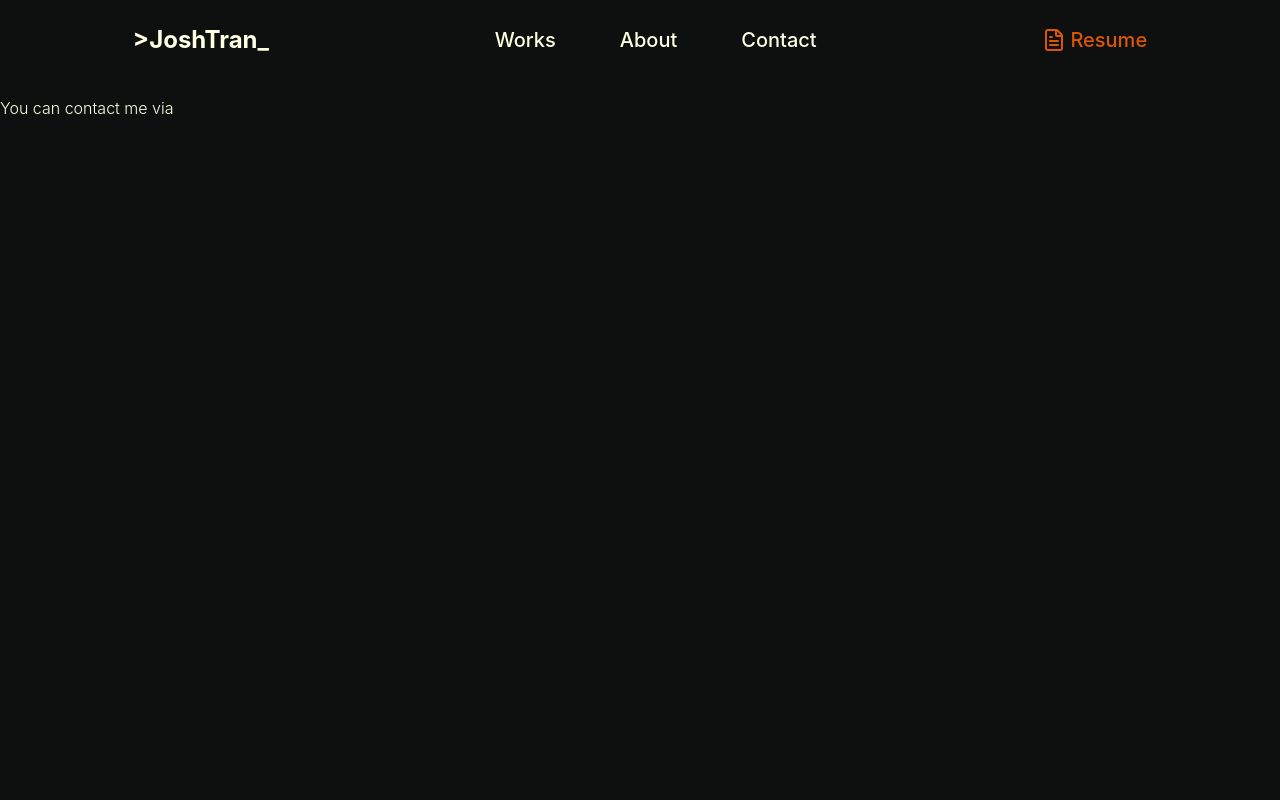
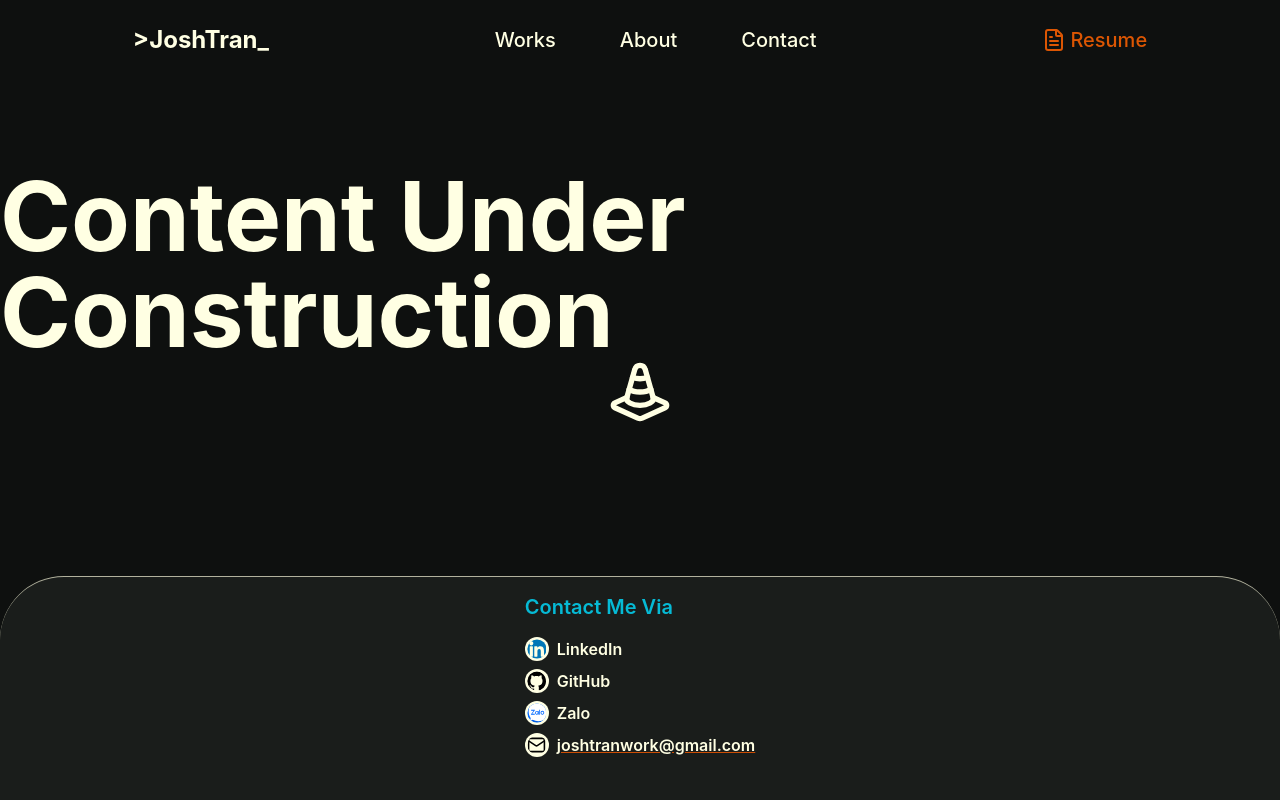
Before and after one commit to shisata/portfolio, a React (Vite) app: page /contact in a window 1280 px wide. Shown: the top 800 px of the page. Built offline with nearby package versions, Linux system fonts and the light colour scheme.

Commit message:
added under construction sections

```diff
--- a/src/App.jsx
+++ b/src/App.jsx
@@ -20,7 +20,7 @@ function App() {
   return (
     <>
     {/* <div id="site-container" className="min-h-screen overflow-x-hidden"> */}
-    <div id="site-container" className={`overflow-x-hidden pt-body-padding-top`}>
+    <div id="site-container" className={`overflow-x-hidden pt-body-padding-top relative`}>
       <Navbar/>
       <Routes>
         <Route index element={<Home/>}/>
--- /dev/null
+++ b/src/components/UnderConstruction.jsx
@@ -0,0 +1,10 @@
+import { TrafficCone } from 'lucide-react';
+
+export const UnderConstruction = () => {
+    return (
+        <div name="construction-container" className="w-full h-full flex place-content-center justify-center text-text-default flex-wrap ">
+          <h1 className="text-5xl md:text-8xl font-bold">Content Under Construction</h1>
+          <TrafficCone size={`4rem`} className=""/>
+        </div>
+    )
+}
--- a/src/layout/Navbar.jsx
+++ b/src/layout/Navbar.jsx
@@ -7,7 +7,7 @@ import { FileText, Menu, X } from 'lucide-react';
 
 const threshold = 100; // 100px = navbar-height + 20px for extra spacing
 const links = [
-    { name: "Works",to: "/" },
+    { name: "Works",to: "/works" },
     { name: "About",to: "/about" },
     { name: "Contact",to: "/contact" },
 ]
--- a/src/pages/About/About.jsx
+++ b/src/pages/About/About.jsx
@@ -1,7 +1,10 @@
+import { AboutSummary } from "@/layout/AboutSummary"
+import { UnderConstruction } from "@/components/UnderConstruction"
+
 export const About = () => {
     return(
-      <main className={`min-h-screen`}>
-        About
+      <main className={`h-[50vh]`}>
+        <UnderConstruction/>
       </main>
     )
 }
--- a/src/pages/Contact/Contact.jsx
+++ b/src/pages/Contact/Contact.jsx
@@ -1,7 +1,9 @@
+import { UnderConstruction } from "@/components/UnderConstruction"
+
 export const Contact = () => {
     return (
-        <main id="contact-container" className={`min-h-screen`}>
-            You can contact me via
+        <main id="contact-container" className={`h-[50vh]`}>
+            <UnderConstruction/>
         </main>
     )
 }
```
